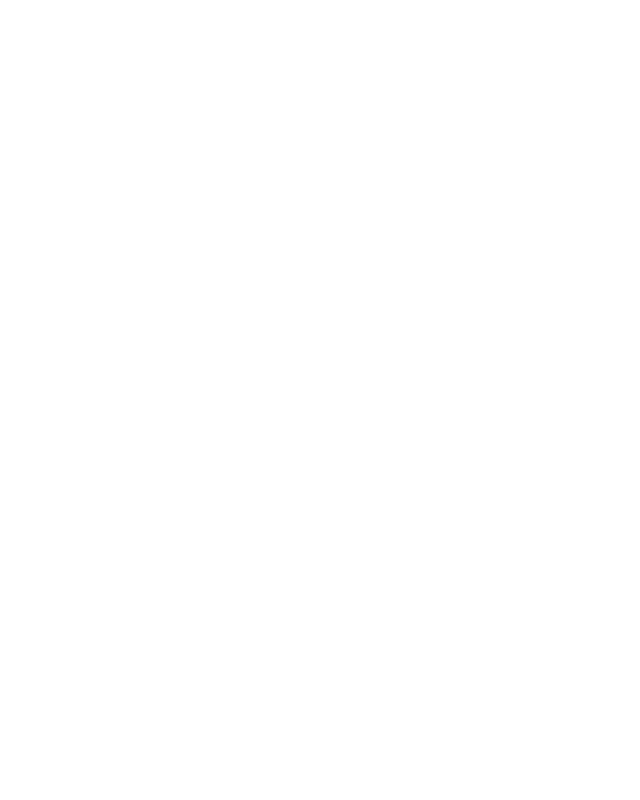
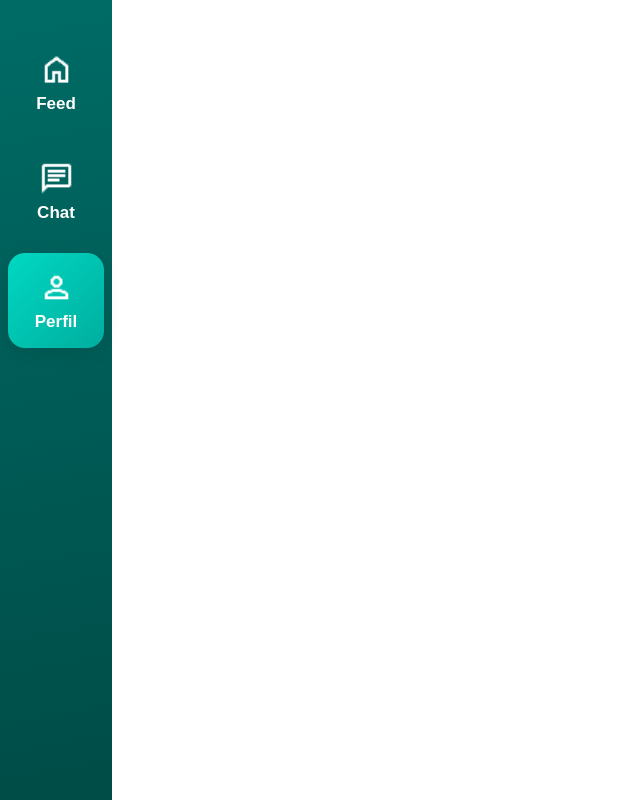
Before and after one commit to GuilhermePS2009/Scorpion_Hati-Hati_Front-End, a React (Vite) app: page /cursos in a window 1280 px wide. Before the commit this address had no page. Shown: the whole page, without its empty margins (0-640 px from the left). Built offline with nearby package versions, Linux system fonts and the light colour scheme.

Commit message:
criação cursos

```diff
--- a/src/App.jsx
+++ b/src/App.jsx
@@ -6,6 +6,7 @@ import PerfilPrestador from './pages/perfilPrestador';
 import FeedContratante from './pages/feedContratante';
 import FeedPrestador from './pages/feedPrestador';
 import Login from './pages/login'
+import Cursos from './pages/cursos'
 
 function App() {
   return (
@@ -18,6 +19,7 @@ function App() {
         <Route path="/feedContratante" element={<FeedContratante />} />
         <Route path="/feedPrestador" element={<FeedPrestador />} />
         <Route path="/login" element={<Login />} />
+        <Route path="/cursos" element={<Cursos />} />
       </Routes>
     </BrowserRouter>
   )
--- /dev/null
+++ b/src/pages/cursos.jsx
@@ -0,0 +1,27 @@
+import { useState } from "react";
+import { Link } from "react-router-dom";
+import './css/perfilPrestador.css'
+import './css/botao.css'
+
+
+function Cursos(){
+
+    return(
+        <>
+            <div className="botoes">
+                <Link to="/feedContratante">
+                <div className="botao"><img src="src/assets/feedFoto.png" alt="Img da Feed"/>Feed</div>
+                </Link>
+
+                <Link to="/perfilContratante">
+                <div className="botao"><img src="src/assets/chatFoto.png" alt="Img do Chat"/>Chat</div>
+                </Link>
+
+                <Link to="/perfilContratante">
+                <div className="botao botaoSel"><img src="src/assets/perfilFoto.png" alt="Img do Perfil"/>Perfil</div>
+                </Link>
+            </div>
+      </>
+    )
+}
+export default Cursos
--- a/src/pages/feedContratante.jsx
+++ b/src/pages/feedContratante.jsx
@@ -11,8 +11,8 @@ const siglaParaEstado = {
 }
 
 const tiposFiltro = {
-  1: ["1.1", "1.2", "1.3", "1.4", "1.5"],
-  2: ["2.1", "2.2", "2.3", "2.4", "2.5"],
+  "Área de Serviço": ["Cuidador de idosos", "Cuidador infantil", "Cuidador de pessoas com deficiência (PcD)", "Cuidador de pessoas com doenças crônicas", "Cuidador pós-operatório", "Enfermagem", "Psicologia", "Psiquiatria", "Neuropsicologia", "Psicopedagogia", "Fisioterapia", "Acupuntura", "Intérprete de Libras", "Babá"],
+  "Local": ["AC", "AL", "AP", "AM", "BA", "CE", "DF", "ES", "GO", "MA", "MT", "MS", "MG", "PA", "PB", "PR", "PE", "PI", "RJ", "RN", "RS", "RO", "RR", "SC", "SP", "SE", "TO"],
   3: ["3.1", "3.2", "3.3", "3.4", "3.5"],
 };
 
--- a/src/pages/feedPrestador.jsx
+++ b/src/pages/feedPrestador.jsx
@@ -4,8 +4,8 @@ import { useEffect, useState } from "react";
 import api from "../services/api";
 
 const tiposFiltro = {
-  1: ["1.1", "1.2", "1.3", "1.4", "1.5"],
-  2: ["2.1", "2.2", "2.3", "2.4", "2.5"],
+  "Área de Serviço": ["Cuidador de idosos", "Cuidador infantil", "Cuidador de pessoas com deficiência (PcD)", "Cuidador de pessoas com doenças crônicas", "Cuidador pós-operatório", "Enfermagem", "Psicologia", "Psiquiatria", "Neuropsicologia", "Psicopedagogia", "Fisioterapia", "Acupuntura", "Intérprete de Libras", "Babá"],
+  "Local": ["AC", "AL", "AP", "AM", "BA", "CE", "DF", "ES", "GO", "MA", "MT", "MS", "MG", "PA", "PB", "PR", "PE", "PI", "RJ", "RN", "RS", "RO", "RR", "SC", "SP", "SE", "TO"],
   3: ["3.1", "3.2", "3.3", "3.4", "3.5"],
 };
 
--- a/src/pages/perfilContratante.jsx
+++ b/src/pages/perfilContratante.jsx
@@ -155,7 +155,9 @@ function PerfilContratante() {
 
             {menuAberto && (
               <div className="aberto" role="menu">
+                <Link to="/cursos">
                 <button type="button" role="menuitem">Cursos</button>
+                </Link>
                 <button type="button" role="menuitem">Editar perfil</button>
                 <button type="button" role="menuitem">Deslogar</button>
                 <hr />
--- a/src/pages/perfilPrestador.jsx
+++ b/src/pages/perfilPrestador.jsx
@@ -63,7 +63,9 @@ function PerfilPrestador() {
 
             {menuAberto && (
               <div className="aberto" role="menu">
+                <Link to="/cursos">
                 <button type="button" role="menuitem">Cursos</button>
+                </Link>
                 <button type="button" role="menuitem">Editar perfil</button>
                 <button type="button" role="menuitem">Deslogar</button>
                 <hr />
```
